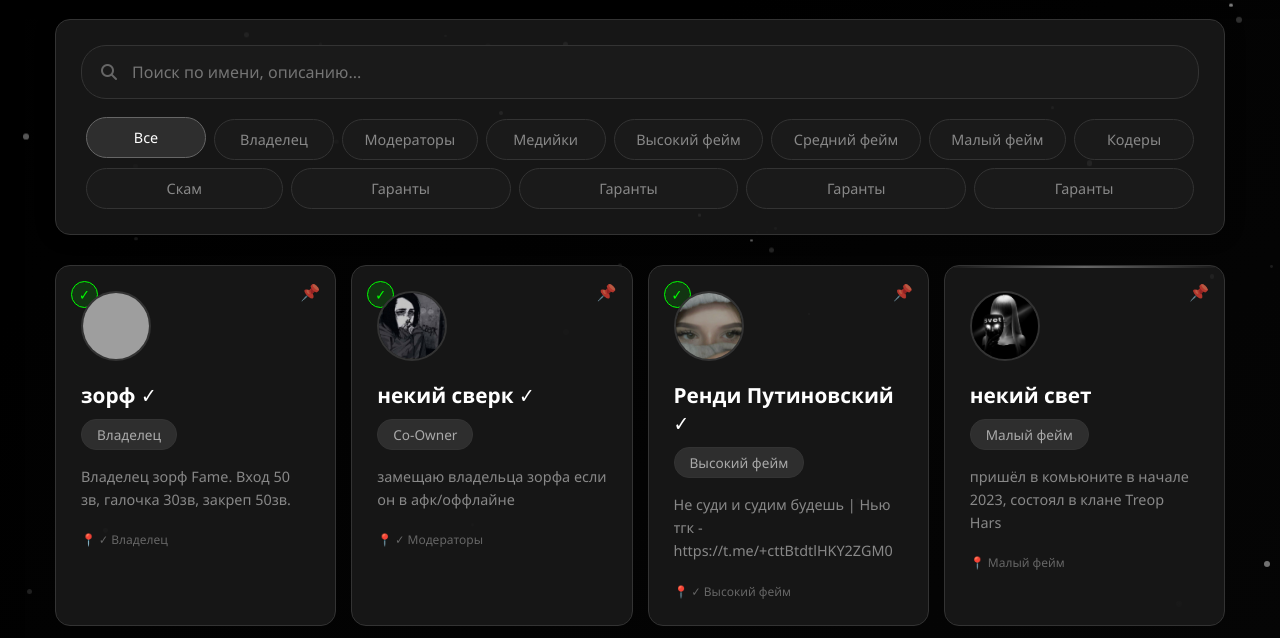
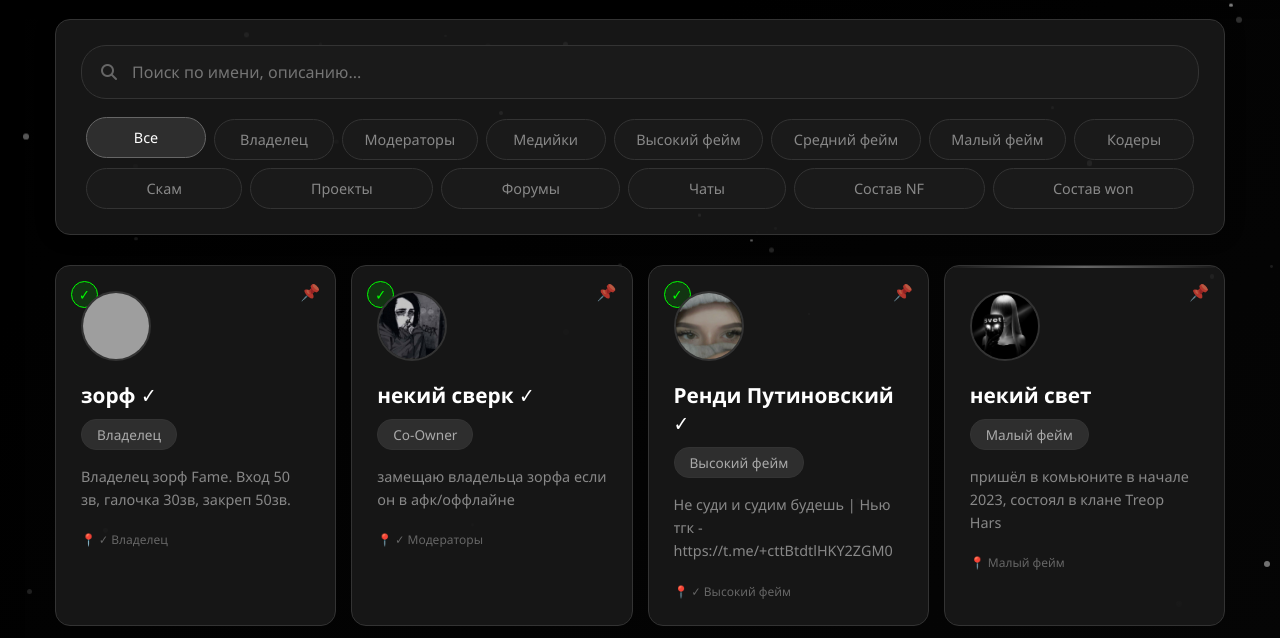
Before and after one commit to noolshy/fame, a plain HTML site: page index.html in a window 1280 px wide. Shown: the part 90-728 px from the top of the page. Drawn offline with Linux system fonts and the light colour scheme; grey boxes are pictures that could not be loaded.

Commit message:
Update index.html

```diff
--- a/index.html
+++ b/index.html
@@ -86,10 +86,11 @@
     <button class="filter-btn" data-category="Малый фейм">Малый фейм</button>
     <button class="filter-btn" data-category="Кодеры">Кодеры</button>
     <button class="filter-btn" data-category="Скам">Скам</button>
-        <button class="filter-btn" data-category="Гаранты">Гаранты</button>
-        <button class="filter-btn" data-category="Гаранты">Гаранты</button>
-        <button class="filter-btn" data-category="Гаранты">Гаранты</button>
-        <button class="filter-btn" data-category="Гаранты">Гаранты</button>
+     <button class="filter-btn" data-category="Проекты">Проекты</button>
+     <button class="filter-btn" data-category="Форумы">Форумы</button>
+     <button class="filter-btn" data-category="Чаты">Чаты</button>
+     <button class="filter-btn" data-category="Состав NF">Состав NF</button>
+    <button class="filter-btn" data-category="Состав won">Состав won</button>
 </div>
             </div>
 
```
